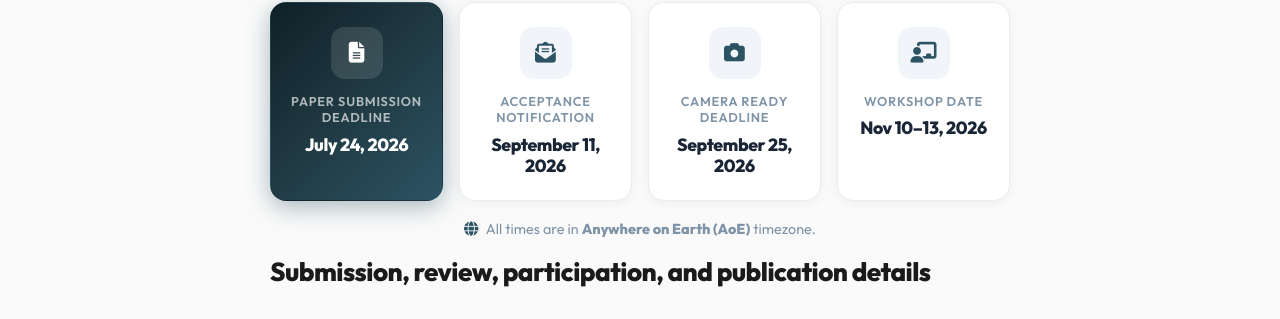
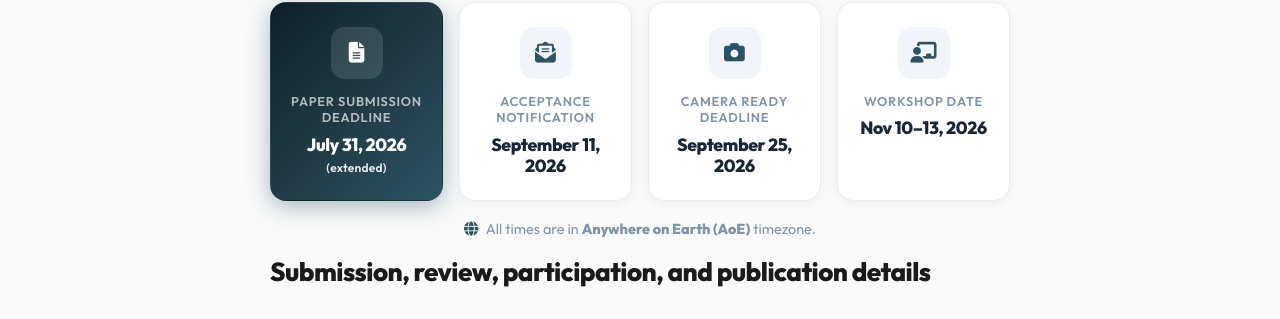
Before and after one commit to workshop-icon/2026, a Jekyll site: the page built from index.md, in a window 1280 px wide and 1400 px high, scrolled down 2614 px. Shown: the part 122-441 px from the top of the window. Built offline with Jekyll 4.4.1, drawn with Linux system fonts in a browser that asks for light colours.

Commit message:
feat: extend paper submission deadline to July 31 and update CFP document

```diff
--- a/assets/main.scss
+++ b/assets/main.scss
@@ -564,6 +564,15 @@ p {
     line-height: 1.2;
   }
 
+  &__extended {
+    display: inline-block;
+    font-size: 0.75rem;
+    font-weight: 600;
+    opacity: 0.9;
+    letter-spacing: 0.02em;
+    vertical-align: middle;
+  }
+
   /* Highlighted card — submission deadline */
   &--highlight {
     background: linear-gradient(135deg, #0f2027 0%, #203a43 50%, #2c5364 100%);
--- a/index.md
+++ b/index.md
@@ -70,7 +70,7 @@ The topics of interest include (but are not limited to) the following:
   <div class="date-card date-card--highlight">
     <div class="date-card__icon"><i class="fas fa-file-alt"></i></div>
     <div class="date-card__label">Paper Submission Deadline</div>
-    <div class="date-card__date">July 24, 2026</div>
+    <div class="date-card__date">July 31, 2026 <span class="date-card__extended">(extended)</span></div>
   </div>
   <div class="date-card">
     <div class="date-card__icon"><i class="fas fa-envelope-open-text"></i></div>
```
Also changed, not shown: 1 other file.
